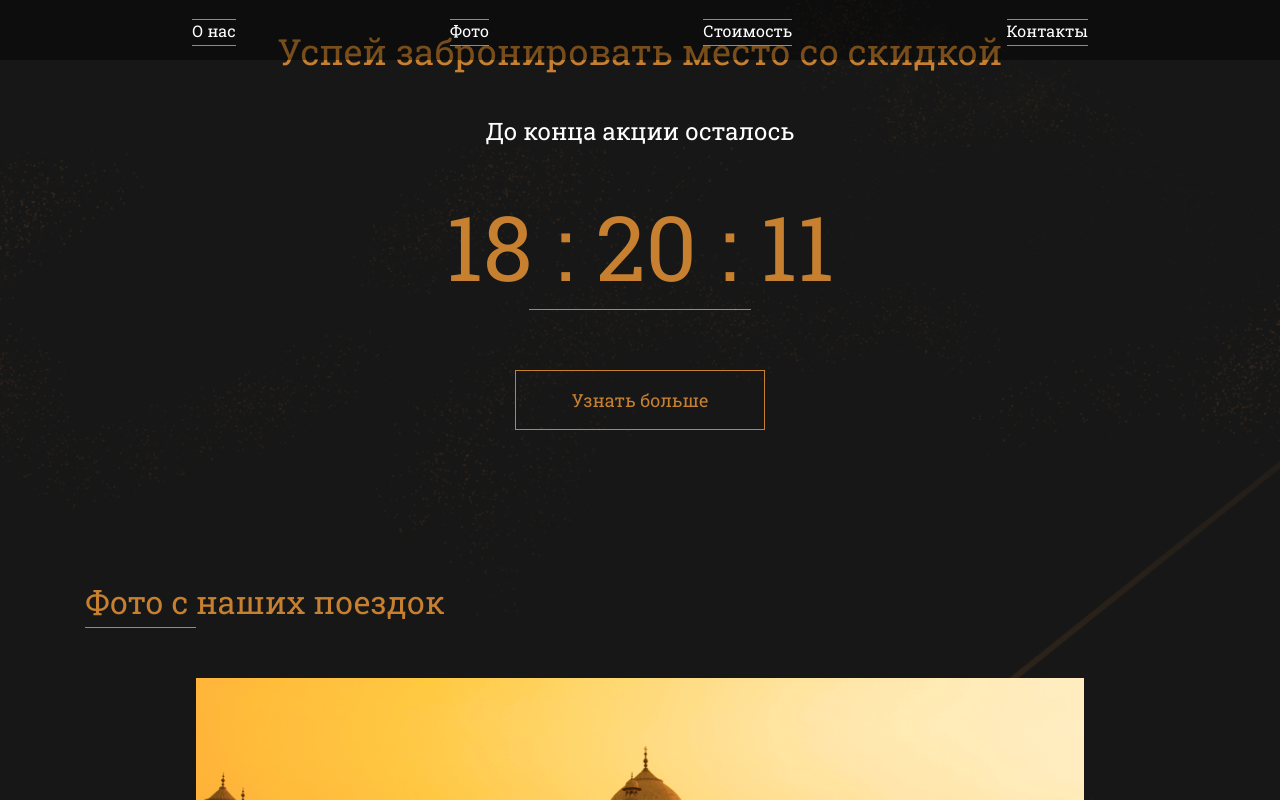
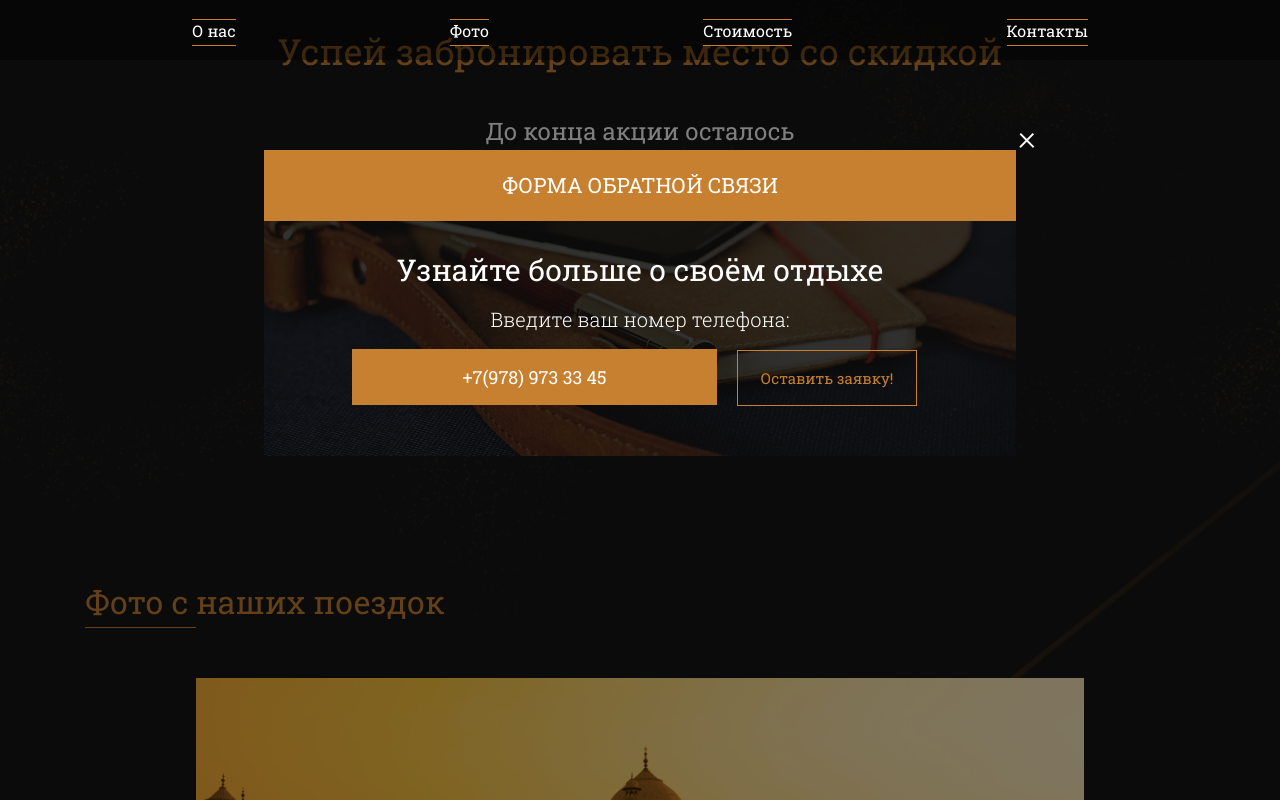
Before and after one commit to kipod/kipod.github.io, a plain HTML site: page yoga/index.html in a window 1280 px wide. Both pictures are taken after a click on the button "Узнать больше". Shown: the part 1353-2153 px from the top of the page. Drawn offline with Linux system fonts and the light colour scheme.

Commit message:
show modal

```diff
--- a/yoga/js/script.js
+++ b/yoga/js/script.js
@@ -27,11 +27,37 @@ window.addEventListener('DOMContentLoaded', () => {
         const target = event.target;
         if (target && target.classList.contains('info-header-tab')) {
             for (let i = 0; i < tab.length; i++) {
-                if ( target == tab[i] ) {
+                if (target == tab[i]) {
                     showTabContent(i);
                 }
             }
         }
     });
 
+    let more = document.querySelector('button.more'),
+        overlay = document.querySelector('.overlay'),
+        close = document.querySelector('.popup-close');
+
+    more.addEventListener('click', () => {
+        showMoreModal();
+    });
+
+    // close.addEventListener('click', () => {
+    //     more.classList.remove('more-splash');
+    //     overlay.style.display = 'none';
+    //     document.body.style.overflow = '';
+    // });
+
+    function showMoreModal() {
+        overlay.style.display = 'block';
+        more.classList.add('more-splash');
+        document.body.style.overflow = 'hidden';
+        close.onclick = function () {
+            more.classList.remove('more-splash');
+            overlay.style.display = 'none';
+            document.body.style.overflow = '';
+        };
+    }
+
+
 });
```
Also changed, not shown: yoga/index.html (line endings or trailing spaces), 1 other file.
